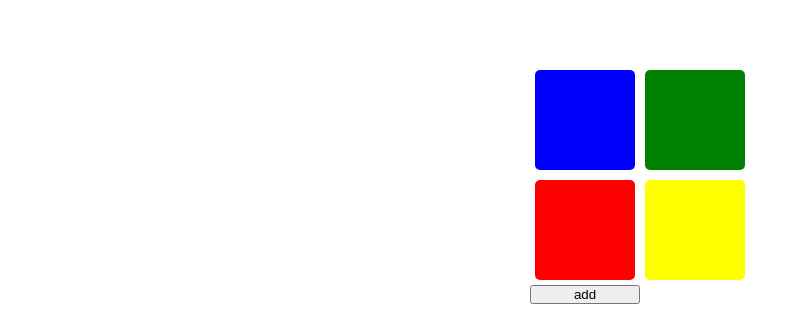
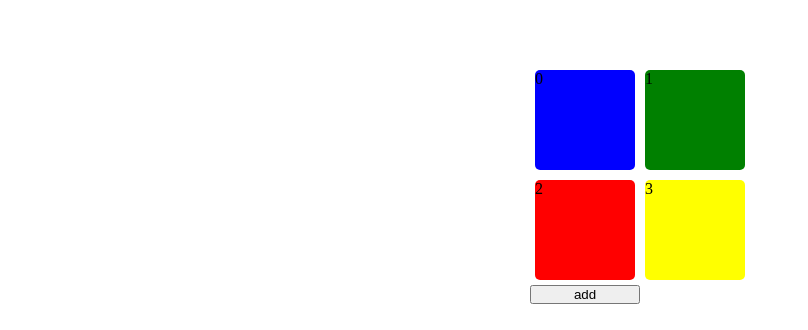
Before and after one commit to Mohamed-faaris/simon-game-react, a React (Vite) app: page / in a window 1280 px wide. Shown: the part 383-713 px from the top of the page, without its empty margins (0-808 px from the left). Built offline with nearby package versions, Linux system fonts and the light colour scheme.

Commit message:
added userefs hooks working alpha

```diff
--- a/src/App.css
+++ b/src/App.css
@@ -16,9 +16,9 @@
     margin: 5px;
     border-radius: 5px;
     display: inline-block;
-    transition: scale 250ms ease,filter 250ms ease;
+    transition: scale 250ms ease,filter 250ms ease,background-color 250ms;
 }
-.BoxButton:hover {
+.BoxButton:active {
     scale: 1.05 ;
     filter: brightness(70%);
 }
--- a/src/BoxButton.jsx
+++ b/src/BoxButton.jsx
@@ -1,15 +1,16 @@
 import React, {forwardRef} from 'react';
 
-const BoxButton = forwardRef((props,ref) => (
+const BoxButton =(props) => (
         <div
                 className={`BoxButton`}
-                style={{backgroundColor: props.color || "black"}}
-                ref={props.ref}
+                style={{background: props.color || "black",...props.style}}
+                id={`boxButton-${props.index}`}
                 onClick={() => {
                   console.log(props.onClickEvent(props.index), props.index);
                 }}
         >
+          {props.index}
         </div>
-));
+);
 
 export default BoxButton;
--- a/src/Container.jsx
+++ b/src/Container.jsx
@@ -3,46 +3,55 @@ import BoxButton from "./BoxButton.jsx";
 import {delay} from "./utils.jsx";
 
 function random(max) {
-    return Math.floor(Math.random() * max)+1;
+    return Math.floor(Math.random() * max);
 }
 
 function Container(props, currentIndex = index) {
-  let colors = []
-  let round = 0
-  let score = 0
-  let refs = [useRef(null),useRef(null),useRef(null),useRef(null)]
+  let colors= useRef([])
+  let round = useRef(0)
+  let score = useRef(0)
+	const flashStyle = {background: 'white'};
+	const initStyle = [{},{},{},{}]
+	const [style,setStyle] = useState(initStyle);
 
 
   function addColor(){
-    colors.push(random(4));
-    console.log(colors);
+    colors.current.push(random(4));
+		console.log(colors.current);
   }
+	function flashOnColor(colorIndex){
+		setStyle(initStyle.map((item, idx) => idx === colorIndex ? flashStyle : item))
+	}
+
+	function flashOffColor(){
+		setStyle(initStyle);
+	}
 
   async function playSequence(currentIndex){
-    refs[colors[currentIndex]].current.classList.add("Glow");
-    console.log(colors[currentIndex],"on");
-    await delay(50);
-    console.log(colors[currentIndex],"off");
-    refs[colors[currentIndex]].current.classList.remove("Glow");
-    if(currentIndex < score)
+    console.log(colors.current[currentIndex],"on");
+		flashOnColor(colors.current[currentIndex]);
+    await delay(700);
+		flashOffColor();
+    console.log(colors.current[currentIndex],"off");
+    if(currentIndex < score.current)
       await playSequence(currentIndex + 1);
   }
 
   function resetGame() {
-    round = 0
-    colors = []
-    score = 0
+    round.current = 0
+    colors.current = []
+    score.current = 0
     addColor()
   }
 
   function check(i){
-    if(i === colors[round]){
-      round +=1 ;
-      if(round === colors.length){
+    if(i === colors.current[round.current]){
+      round.current +=1 ;
+      if(round.current === colors.current.length){
         addColor();
-        score += 1;
+        score.current += 1;
         playSequence(0)
-        round = 0;
+        round.current = 0;
       }
       return true;
     }
@@ -52,10 +61,10 @@ function Container(props, currentIndex = index) {
 
   return (
           <div className="Container" >
-            <BoxButton  color="blue" onClickEvent ={check} ref ={refs[0]} index={1}/>
-            <BoxButton  color="green" onClickEvent ={check} ref ={refs[1]} index={2}/>
-            <BoxButton  color="red" onClickEvent ={check} ref ={refs[2]} index={3}/>
-            <BoxButton  color="yellow" onClickEvent ={check} ref ={refs[3]} index={4}/>
+            <BoxButton  color="blue" onClickEvent ={check}  index={0} style={style[0]}/>
+            <BoxButton  color="green" onClickEvent ={check}  index={1} style={style[1]}/>
+            <BoxButton  color="red" onClickEvent ={check}  index={2} style={style[2]}/>
+            <BoxButton  color="yellow" onClickEvent ={check}  index={3} style={style[3]}/>
             <button onClick={()=>(addColor())}>add</button>
         </div>
     );
```
